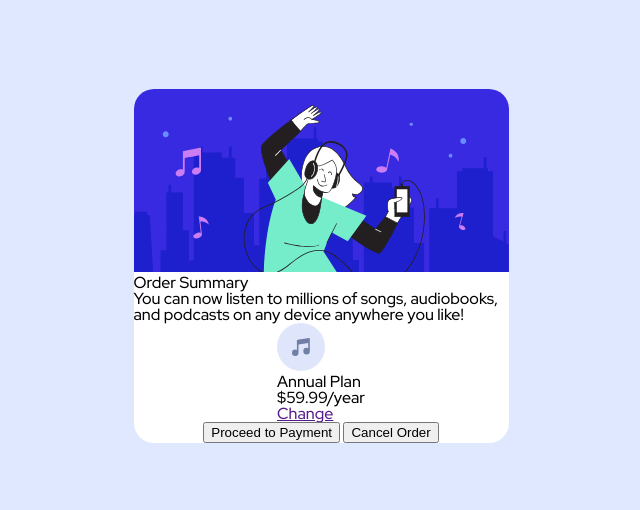
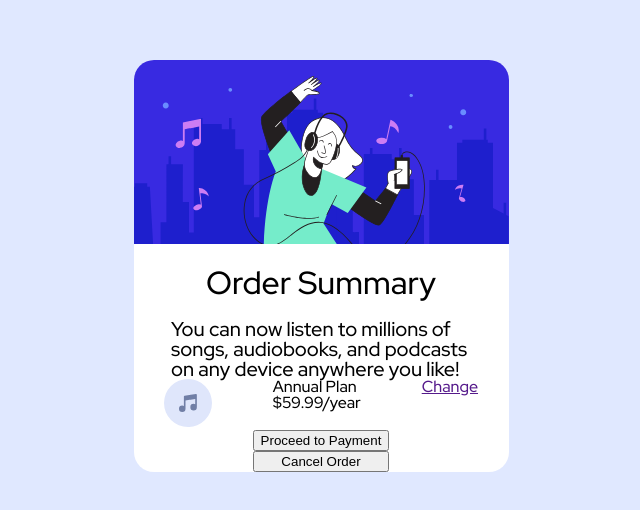
Before and after one commit to marzboi/202304-w2ch1-marco-fratini, a website: page index.html in a window 1280 px wide. Shown: the part 134-644 px from the top of the page, without its empty margins (319-959 px from the left). Drawn offline with Linux system fonts and the light colour scheme.

Commit message:
Apply style to figure, and text from summary app

```diff
--- a/index.html
+++ b/index.html
@@ -31,7 +31,9 @@
       </section>
 
       <section class="summary-card__price">
-        <img src="images/icon-music.svg" alt="A keynote">
+        <div>
+          <img src="images/icon-music.svg" alt="A keynote">
+        </div>
         <div>
           <h4>Annual Plan</h4>
           <p>$59.99/year</p>
--- a/sass/styles.scss
+++ b/sass/styles.scss
@@ -22,4 +22,29 @@
   img {
     border-radius: rem(20) rem(20) 0 0;
   }
+  &__description {
+    h2 {
+      font-size: rem(32);
+      text-align: center;
+      margin: rem(20) 0;
+    }
+
+    p {
+      font-size: rem(20);
+      margin-bottom: rem(20);
+      width: 80%;
+      margin: 0 auto;
+    }
+  }
+
+  &__price {
+    display: flex;
+    justify-content: space-around;
+    width: 100%;
+  }
+
+  &__proceed {
+    display: flex;
+    flex-direction: column;
+  }
 }
```
Also changed, not shown: styles.css, 1 other file.
